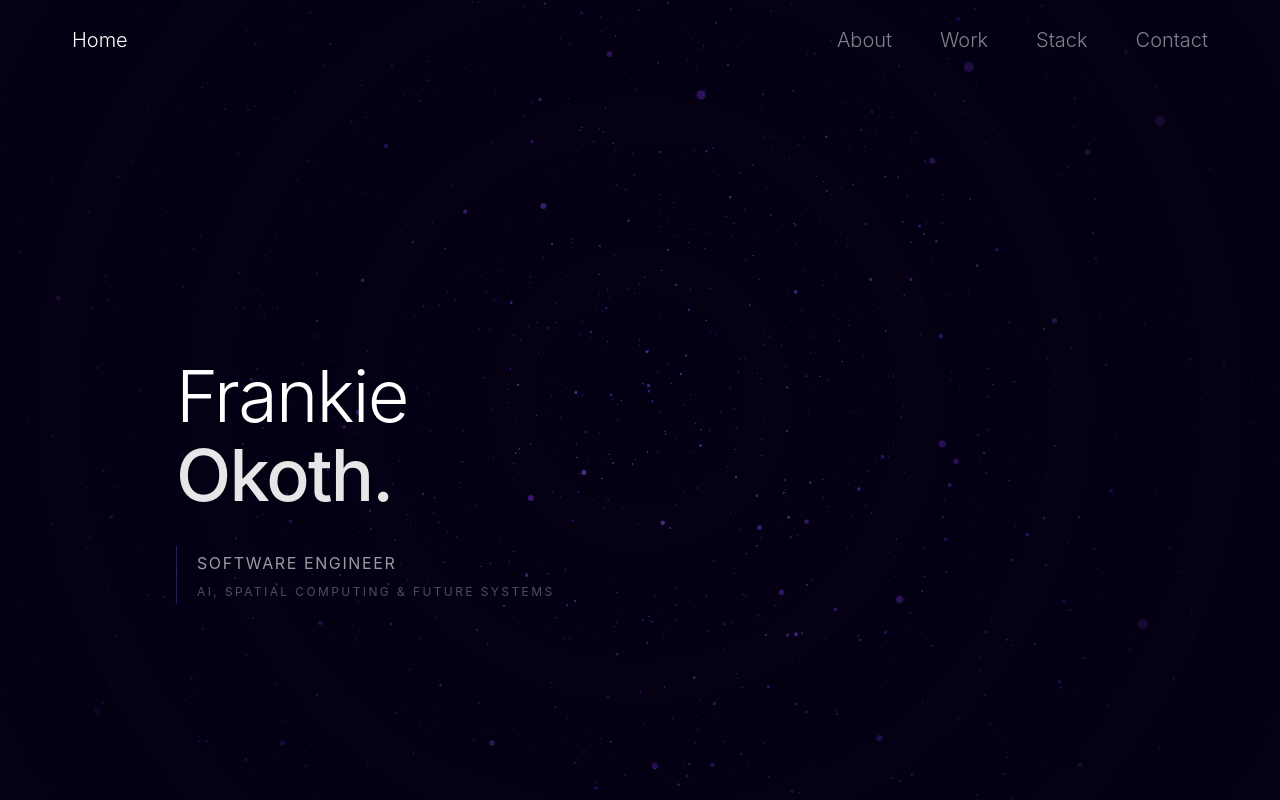
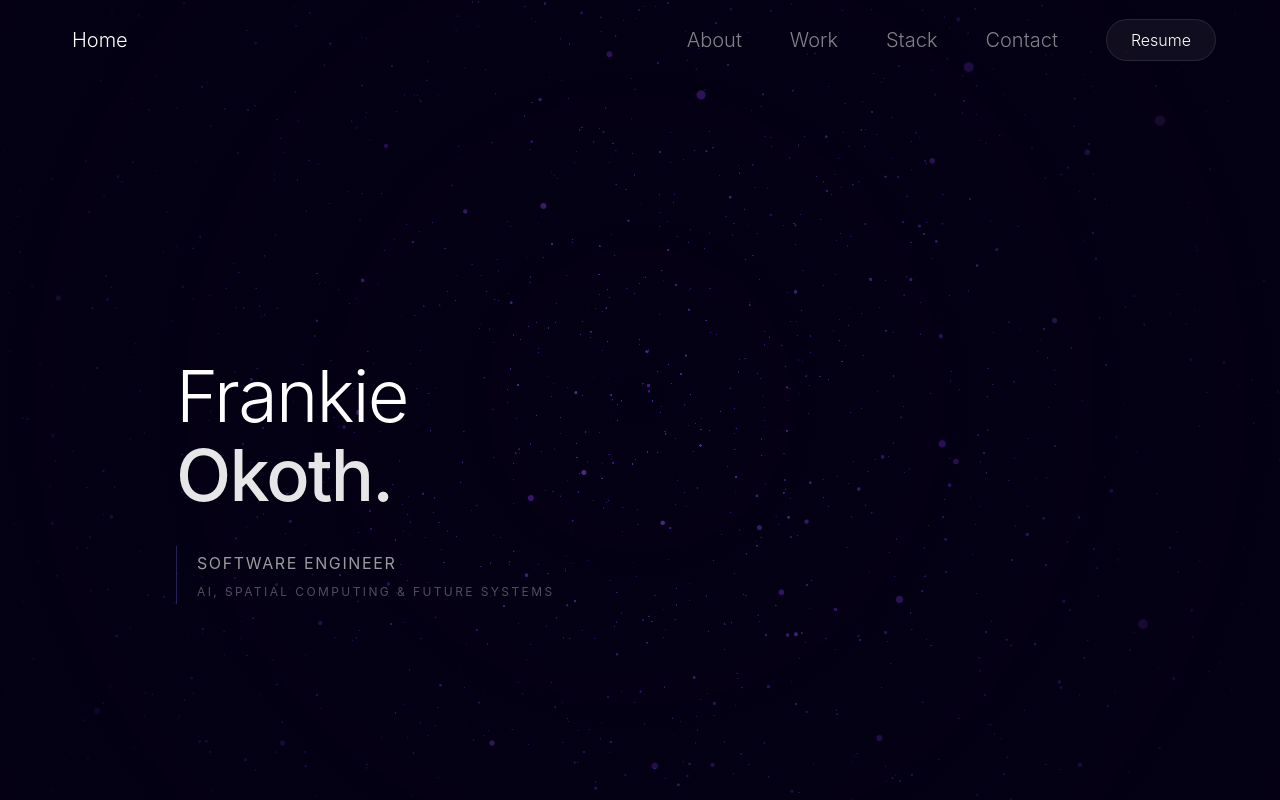
Before and after one commit to frankieokoth/aether, a React (Vite) app: page / in a window 1280 px wide. Built offline with nearby package versions, Linux system fonts and the light colour scheme.

Commit message:
feat(ux): relocate resume CTA to header navbar as a magnetic button and streamline footer

```diff
--- a/src/App.tsx
+++ b/src/App.tsx
@@ -1,6 +1,8 @@
 import { useEffect, Suspense, lazy, useRef } from 'react';
 import { motion, useScroll } from 'motion/react';
 import { useAetherStore } from './store/aether-store';
+import { Download } from 'lucide-react';
+import { Magnetic } from './components/shared/Magnetic';
 
 import { Navbar } from './components/Navbar';
 import { Intro } from './components/sections/Intro';
@@ -66,12 +68,15 @@ export default function App() {
           Skip to content
       </a>
 
-      <header className={`fixed top-0 left-0 w-full z-50 pointer-events-auto transition-all duration-300 ${
+      <motion.header
+        initial={{ y: '-100%' }}
+        animate={{ y: 0 }}
+        transition={{ duration: 1.2, ease: [0.16, 1, 0.3, 1], delay: 0.2 }}
+        className={`fixed top-0 left-0 w-full z-50 pointer-events-auto transition-colors duration-300 ${
         isScrolled
           ? 'bg-[#050014]/40 backdrop-blur-xl border-b border-white/10 shadow-[0_4px_30px_rgba(0,0,0,0.5)]'
           : 'bg-transparent border-transparent'
       }`}>
-        <div className={`absolute bottom-0 left-0 w-full h-[1px] bg-gradient-to-r from-transparent via-[#A3E635]/20 to-transparent transition-opacity duration-300 ${isScrolled ? 'opacity-100' : 'opacity-0'}`} />
 
         <motion.div
           style={{ scaleX: scrollYProgress }}
@@ -89,9 +94,21 @@ export default function App() {
             Home
           </button>
 
-          <Navbar />
+          <div className="flex items-center gap-6 md:gap-10">
+            <Navbar />
+
+            <Magnetic>
+              <a
+                href="/resume.pdf"
+                download
+                className="group relative hidden md:flex items-center gap-4 bg-white/5 border border-white/10 backdrop-blur-md text-white px-6 py-2 rounded-full font-light hover:bg-white hover:text-black transition-all duration-500 overflow-hidden"
+              >
+                <span className="relative z-10 text-base">Resume</span>
+              </a>
+            </Magnetic>
+          </div>
         </div>
-      </header>
+      </motion.header>
 
       <main ref={mainScrollContainerRef} className="relative z-10 h-screen overflow-y-auto overflow-x-hidden scroll-smooth pointer-events-auto pt-20" id="main-scroll-container">
         <div className="pb-32">
--- a/src/components/Footer.tsx
+++ b/src/components/Footer.tsx
@@ -108,15 +108,6 @@ export function Footer({ scrollContainerRef }: { scrollContainerRef?: React.RefO
                   </span>
                 </a>
               </Magnetic>
-              <Magnetic>
-                <a href="/resume.pdf" download className="group flex items-center gap-3 text-base font-light text-[#A3E635]/90 hover:text-[#A3E635] transition-all capitalize hover:-translate-y-1">
-                  <Download size={22} className="transition-colors" />
-                  <span className="relative overflow-hidden">
-                    <span className="block transition-transform duration-300 group-hover:-translate-y-full">Resume</span>
-                    <span className="absolute top-0 left-0 block translate-y-full transition-transform duration-300 group-hover:translate-y-0 text-[#A3E635]">Resume</span>
-                  </span>
-                </a>
-              </Magnetic>
             </div>
 
             <div className="flex flex-col xl:flex-row items-center gap-12 mt-8 xl:mt-0">
```
